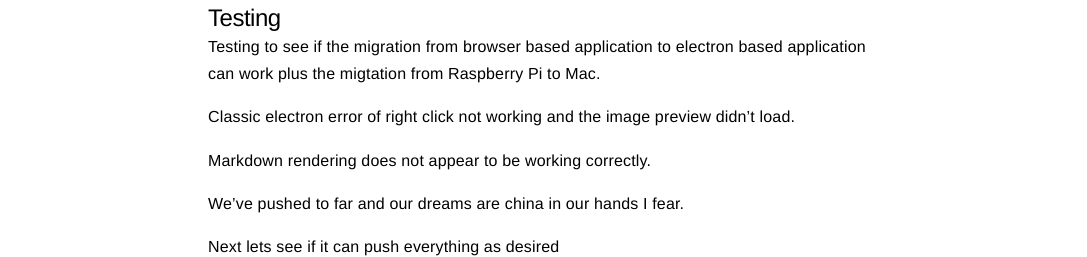
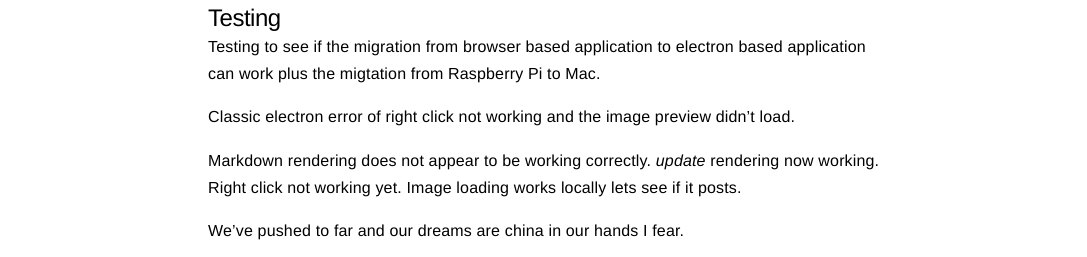
Before and after one commit to Setanta72/casey-site, an Astro site: page /notes/test-note.md in a window 1280 px wide. Shown: the part 780-1037 px from the top of the page, without its empty margins (96-1183 px from the left). Built offline with nearby package versions, Linux system fonts and the light colour scheme; Astro itself is replaced by a stand-in of ours.

Commit message:
Content update 02/02/2026

```diff
--- a/src/content/notes/test-note.md
+++ b/src/content/notes/test-note.md
@@ -13,6 +13,8 @@ Testing to see if the migration from browser based application to electron based
 Classic electron error of right click not working and the image preview didn't load.
 
 Markdown rendering does not appear to be working correctly.
+*update* rendering now working. Right click not working yet.
+Image loading works locally lets see if it posts.
 
 We've pushed to far and our dreams are china in our hands I fear.
 
```
